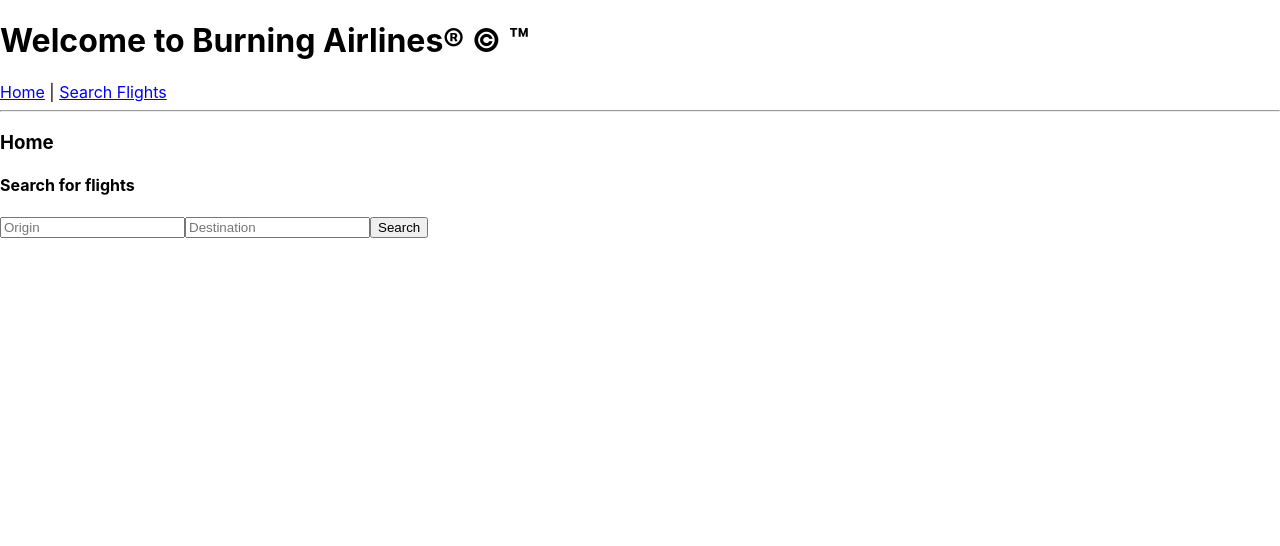
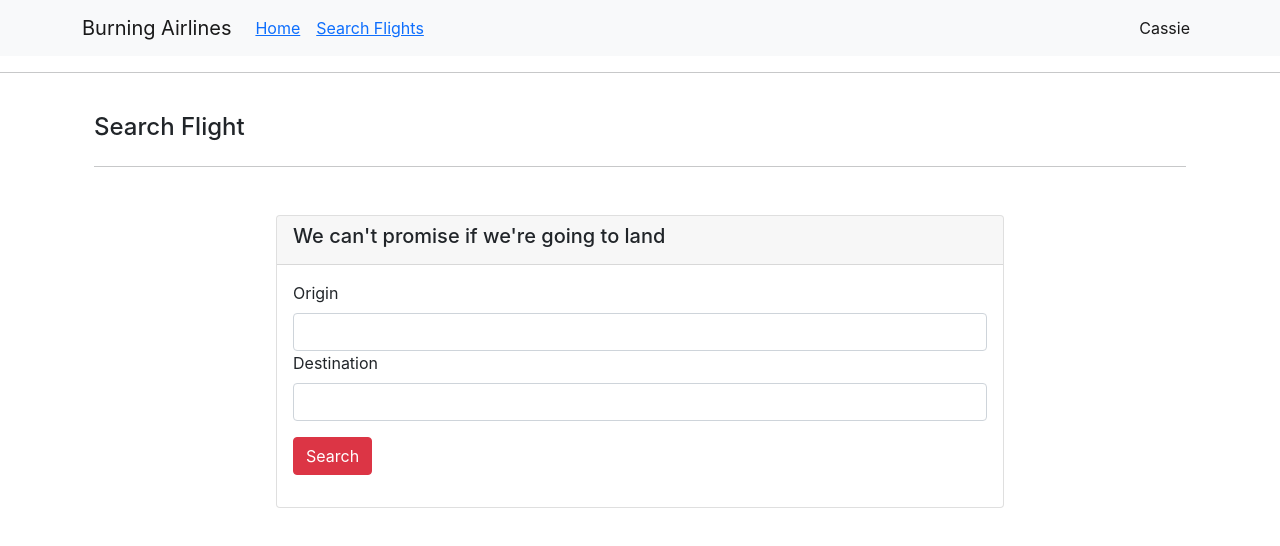
Before and after one commit to casslee8757/burning-airline-frontend, a React (Create React App) app: page /#/search in a window 1280 px wide. Shown: the top 546 px of the page. Built offline with nearby package versions, Linux system fonts and the light colour scheme.

Commit message:
Fixing front-end

```diff
--- a/public/index.html
+++ b/public/index.html
@@ -15,6 +15,7 @@
       user's mobile device or desktop. See https://developers.google.com/web/fundamentals/web-app-manifest/
     -->
     <link rel="manifest" href="%PUBLIC_URL%/manifest.json" />
+    <link href="https://cdn.jsdelivr.net/npm/bootstrap@5.1.3/dist/css/bootstrap.min.css" rel="stylesheet" integrity="sha384-1BmE4kWBq78iYhFldvKuhfTAU6auU8tT94WrHftjDbrCEXSU1oBoqyl2QvZ6jIW3" crossorigin="anonymous">
     <!--
       Notice the use of %PUBLIC_URL% in the tags above.
       It will be replaced with the URL of the `public` folder during the build.
--- a/src/App.js
+++ b/src/App.js
@@ -1,5 +1,6 @@
 import logo from './logo.svg';
 import './App.css';
+
 
 function App() {
   return (
--- a/src/components/BurningAirlines.js
+++ b/src/components/BurningAirlines.js
@@ -10,24 +10,42 @@ import Reservations from "./Reservations";
 class BurningAirlines extends React.Component{
   render(){
     return(
-      <div>
-        <Router>
-          <header>
-            <h1>Welcome to Burning Airlines&reg; &copy; &trade;</h1>
-            <nav>
-              <Link to="/">Home</Link> |{' '}
-              <Link to="/search">Search Flights</Link>
-            </nav>
-          </header>
+      <Router>
+      <header class="nav-banner">
+        <nav class="navbar navbar-expand-lg navbar-light bg-light">
+          <div class="container">
+            <a class="navbar-brand" href="#">Burning Airlines</a>
+            <button class="navbar-toggler" type="button" data-bs-toggle="collapse" data-bs-target="#navbarSupportedContent" aria-controls="navbarSupportedContent" aria-expanded="false" aria-label="Toggle navigation">
+              <span class="navbar-toggler-icon"></span>
+            </button>
+            <div class="collapse navbar-collapse" id="navbarSupportedContent">
+              <ul class="navbar-nav me-auto mb-2 mb-lg-0">
+                <li class="nav-item">
+                  <a class="nav-link active" aria-current="page" href="#">
+                    <Link to="/">Home</Link>
+                  </a>
+                </li>
+                <li class="nav-item">
+                  <a class="nav-link" href="#">
+                    <Link to="/search">Search Flights</Link>
+                  </a>
+                </li>
+              </ul>
+              <ul class="navbar-nav" >
+                <li class="nav-item">
+                  <a class="nav-link active" aria-current="page" href="#">Cassie</a>
+                </li>
+              </ul>
+            </div>
+          </div>
+        </nav>
           <hr />
-          <Home />
+            <Route exact path='/' component={Home} />
             <Route exact path='/search' component={SearchForm} />
             <Route exact path='/search/:origin/:destination' component={Flights} />
             <Route exact path='/flight/:id' component={Reservations} />
-
-
-        </Router>
-      </div>
+        </header>
+      </Router>
     );
   } // render()
 } // class BurningAirlines
--- a/src/components/FlightInfo.js
+++ b/src/components/FlightInfo.js
@@ -7,13 +7,12 @@ class FlightInfo extends React.Component{
 
   render(){
     return(
-      <div>
-          <h3> Flight </h3>
-          <p>Airplane - {this.props.plane}</p>
-          <p>Origin - {this.props.origin}</p>
-          <p>Destination - {this.props.destination}</p>
-          <p>Seats Available - {this.props.seatsResponse}</p>
-      </div>
+      <ul class="list-group">
+          <li class="list-group-item">Airplane - {this.props.plane}</li>
+          <li class="list-group-item">Origin - {this.props.origin}</li>
+          <li class="list-group-item">Destination - {this.props.destination}</li>
+          <li class="list-group-item">Seats Available - {this.props.seatsResponse}</li>
+      </ul>
     );
   }
 }
--- a/src/components/Flights.js
+++ b/src/components/Flights.js
@@ -35,8 +35,21 @@ class Flights extends React.Component{
   render(){
     const flights = this.state;
     return(
-      <div>
-        <table>
+            <div class="container p-4">
+            <div class="row">
+                <div class="col-md-12">
+                    <h4>Select Flight</h4>
+                </div>
+            </div>
+            <hr/>
+            <div class="d-flex justify-content-center my-5">
+                <div class="card col-md-8">
+                    <div class="card-header d-flex justify-content-between">
+                        <div> <h5>We told you already, we might land we might not</h5></div>
+                        <div> </div>
+                    </div>
+                    <div class="card-body">
+                    <table class="table  table-hover table-bordered">
                             <thead>
                               <tr>
                                 <th>Date</th>
@@ -57,6 +70,31 @@ class Flights extends React.Component{
                           </tbody>
                           </table>
                         </div>
+                    </div>
+            </div>
+      </div>
+      // <div>
+      //   <table>
+      //     <thead>
+      //       <tr>
+      //         <th>Date</th>
+      //         <th>Flight</th>
+      //         <th>From {">"} To</th>
+      //       </tr>
+      //     </thead>
+      //     <tbody>
+      //       {
+      //         flights.flight.map(f => (
+      //           <tr key = {f.id}>
+      //             <td>{f.date_flight}</td>
+      //             <td><Link to={`/flight/${f.id}`}>BA-0{f.id}</Link></td>
+      //             <td>{f.origin} {">"} {f.destination}</td>
+      //           </tr>
+      //         ))
+      //       }
+      //     </tbody>
+      //   </table>
+      // </div>
     );
   } // render()
 
--- a/src/components/FlightsSeats.js
+++ b/src/components/FlightsSeats.js
@@ -6,6 +6,7 @@ class FlightsSeats extends React.Component{
     state = {
         seatSelected: '',
         bookingSeat:'',
+        userReserved: false,
 
     }
     handleClick = (row, columnKey) => {
@@ -34,6 +35,7 @@ class FlightsSeats extends React.Component{
                                     onClick={this.handleClick}
                                     seat={(this.state.seatSelected[1]=== index && this.state.seatSelected[0]=== index2 ? true: false)}
                                     seatsReserved={this.props.seatsReserved}
+                                    seatWasReserved={this.props.seatWasReserved}
                                 />
                         })
                     }
--- a/src/components/Home.js
+++ b/src/components/Home.js
@@ -3,9 +3,9 @@ import React from "react";
 class Home extends React.Component{
   render(){
     return(
-      <div>
+      <div className="d-flex justify-content-center align-items-center">
         <h3>
-          Home
+        Welcome to Burning Airlines where the students suffer while their teacher is on holidays
         </h3>
       </div>
     );
--- a/src/components/Reservations.js
+++ b/src/components/Reservations.js
@@ -2,7 +2,6 @@ import React from 'react';
 import FlightInfo from './FlightInfo';
 import FlightsSeats from './FlightsSeats';
 import axios from 'axios';
-
 class Reservations extends React.Component{
 state = {
 seats: [],
@@ -13,12 +12,12 @@ class Reservations extends React.Component{
 destination: '',
 seatsResponse: '',
 flight_id: null,
-            seatsReserved: []
+seatsReserved: [],
+seatWasReserved: false,
 }
 componentDidMount(){
 this.performSearch();
 }
-
 performSearch = async () => {
 try {
 const letters = [...'abcdefghijklmnopqrstuvwxyz'];
@@ -37,19 +36,16 @@ class Reservations extends React.Component{
 user: 13,
 seatsReserved: res.data.reservation
 })
-
 } catch( err ){
 console.log('Error in search AJAX: ', err);
 }
 }
-
 handleSeat = (row, column)=> {
 this.setState({
 seatsSelecteds:[row,column]
 },() => {
 })
 }
-
 makeReservation = async () => {
 try {
 console.log(this.state);
@@ -59,26 +55,55 @@ class Reservations extends React.Component{
 row: this.state.seatsSelecteds[0],
 column: this.state.seatsSelecteds[1]
 })
+this.setState({seatWasReserved: true});
+console.log(result);
 } catch (error) {
+console.log(error);
 }
 }
-
 render(){
 return(
+<div class="container p-10">
+   <div class="row">
+      <div class="col-md-12">
+         <h4>Select seat and get ready </h4>
+      </div>
+   </div>
+   <hr/>
+   <div class="d-flex justify-content-center my-5">
+      <div class="card col-md-10">
+         <div class="card-header d-flex justify-content-between">
             <div>
-
+               <h5> Well if you insist </h5>
+            </div>
+            <div> <button onClick={this.makeReservation}> Make booking </button></div>
+         </div>
+         <div class="card-body">
+         <div class="row">
+            <div class="col-md-6 ">
                <FlightInfo
                   plane={this.state.plane}
                   origin={this.state.origin}
                   destination= {this.state.destination}
                   seatsResponse= {this.state.seatsResponse}
                   />
-            <button onClick={this.makeReservation}> Make booking </button>
-            <FlightsSeats seatsReserved={this.state.seatsReserved}  onClick={this.handleSeat} seatMap={this.state.seats} letters={this.state.letters} />
+            </div>
+            <div class="col-md-6 text-center">
+                <FlightsSeats
+                seatsReserved={this.state.seatsReserved}
+                onClick={this.handleSeat}
+                seatMap={this.state.seats}
+                letters={this.state.letters}
+                seatWasReserved={this.state.seatWasReserved}
+                />
+            </div>
+
+         </div>
+         </div>
+      </div>
+   </div>
 </div>
 );
 }
-
 }
-
 export default Reservations;
--- a/src/components/SearchForm.js
+++ b/src/components/SearchForm.js
@@ -24,14 +24,33 @@ class SearchForm extends React.Component{
 
   render(){
     return(
-      <div>
-        <h4>Search for flights</h4>
-        <form onSubmit={this.handleSubmit}>
-          <input type="text" onChange={this.handleOrigin} placeholder="Origin" />
-          <input type="text" onChange={this.handleDestination} placeholder="Destination" />
-          <button>Search</button>
-        </form>
+            <div class="container p-4">
+              <div class="row">
+                  <div class="col-md-12">
+                      <h4>Search Flight</h4>
+                  </div>
+              </div>
+              <hr/>
+              <div class="d-flex justify-content-center my-5">
+                  <div class="card col-md-8">
+                      <div class="card-header d-flex justify-content-between">
+                          <div> <h5> We can't promise if we're going to land</h5></div>
+                          <div> </div>
+                      </div>
+                      <div class="card-body">
+                      <form onSubmit={this.handleSubmit}>
+                        <label for="Origin" class="form-label">Origin</label>
+                        <input type="text" class="form-control" id="exampleInputEmail1"  onChange={this.handleOrigin} aria-describedby="emailHelp" required/>
+                        <label for="Destination" class="form-label">Destination</label>
+                        <input type="text" class="form-control" id="exampleInputEmail1"  onChange={this.handleDestination} aria-describedby="emailHelp" required/>
+                        <button class="btn btn-danger my-3" >Search</button>
+                      </form>
+                          </div>
+                      </div>
+              </div>
       </div>
+
+
     );
   } // render()
 } // class SearchForm
--- a/src/components/Seat.js
+++ b/src/components/Seat.js
@@ -15,10 +15,11 @@ class Seat extends React.Component{
         }
     }
 
-
     selectSeat = () => {
+        console.log(this.props.seatWasReserved);
         this.setState({selected: [this.props.row, this.props.columnKey]})
         this.props.onClick(this.props.row, this.props.columnKey);
+
     }
 
 
```
Lines whose indentation alone changed are shown as unchanged.
